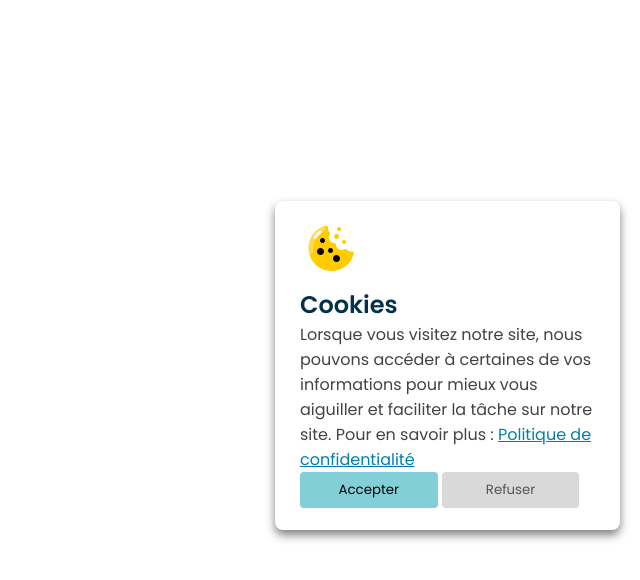
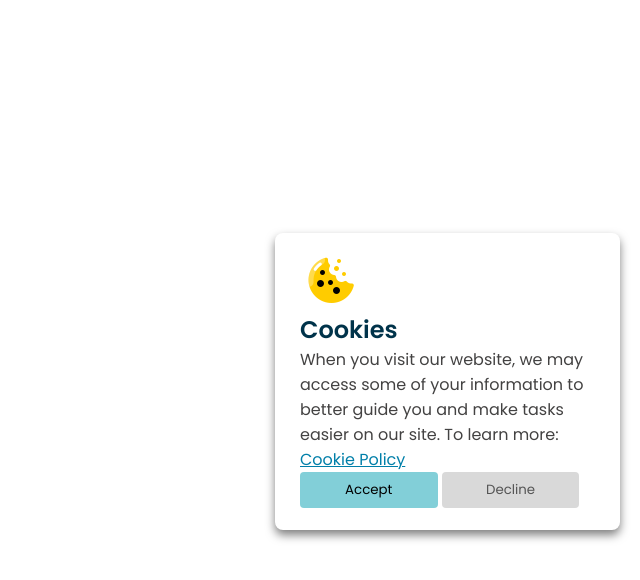
Before and after one commit to ShHaWkK/Temps_Donne, a PHP site: page /includes/cookie.php in a window 1280 px wide. Shown: the part 220-800 px from the top of the page, without its empty margins (640-1280 px from the left). Run offline with PHP 8.4, Linux system fonts and the light colour scheme.

Commit message:
Update cookie for lang

```diff
--- a/front/includes/cookie.php
+++ b/front/includes/cookie.php
@@ -1,51 +1,56 @@
+<?php
+include_once('../includes/lang.php');
+?>
+
 <!DOCTYPE html>
-<html lang="fr">
+<html lang="<?php echo htmlspecialchars($data['LANGUAGE_CODE']); ?>">
 <head>
     <meta charset="UTF-8">
     <meta name="viewport" content="width=device-width, initial-scale=1.0">
-    <title>Cookie Consentement</title>
+    <title><?php echo !empty($data['COOKIE_TITLE']) ? htmlspecialchars($data['COOKIE_TITLE']) : 'Default Title'; ?></title>
     <link rel="stylesheet" href="../css/cookie.css">
 </head>
 <body>
 
-    <div class="cookie-wrapper">
+<div class="cookie-wrapper">
         <div class="titre">
             <i class="bx bx-cookie"></i>
-            <img src="images/cookie.png" alt="Icookie" class="header-image">
-            <h2>Cookies</h2>
+            <img src="images/cookie.png" alt="Cookie Icon" class="header-image">
+            <h2><?php echo !empty($data['COOKIE_TITLE']) ? htmlspecialchars($data['COOKIE_TITLE']) : 'Cookies'; ?></h2>
         </div>
         <div class="data">
-            <p>Lorsque vous visitez notre site, nous pouvons accéder à certaines de vos informations pour mieux vous aiguiller et faciliter la tâche sur notre site. Pour en savoir plus : <a href="#">Politique de confidentialité</a></p>
+            <p><?php echo !empty($data['COOKIE_DESCRIPTION']) ? htmlspecialchars($data['COOKIE_DESCRIPTION']) : 'When you visit our website, we may access some of your information to better guide you and make tasks easier on our site. To learn more:'; ?>
+            <a href="<?php echo !empty($data['COOKIE_POLICY_LINK']) ? htmlspecialchars($data['COOKIE_POLICY_LINK']) : '#'; ?>">
+            <?php echo !empty($data['COOKIE_POLICY_TEXT']) ? htmlspecialchars($data['COOKIE_POLICY_TEXT']) : 'Cookie Policy'; ?></a></p>
         </div>
         <div class="choisir">
-            <button class="choix" id="acceptBtn">Accepter</button>
-            <button class="choix" id="declineBtn">Refuser</button>
+            <button class="choix" id="acceptBtn"><?php echo !empty($data['ACCEPT_BUTTON']) ? htmlspecialchars($data['ACCEPT_BUTTON']) : 'Accept'; ?></button>
+            <button class="choix" id="declineBtn"><?php echo !empty($data['DECLINE_BUTTON']) ? htmlspecialchars($data['DECLINE_BUTTON']) : 'Decline'; ?></button>
         </div>
     </div>
 
     <script>
     const cookieBox = document.querySelector(".cookie-wrapper"),
-          buttons = document.querySelectorAll(".choix");
+          acceptBtn = document.getElementById("acceptBtn"),
+          declineBtn = document.getElementById("declineBtn");
 
     const executeCodes = () => {
         if (document.cookie.includes("AuTempsDonnee")) return;
         cookieBox.classList.add("show");
 
-        buttons.forEach((button) => {
-            button.addEventListener("click", () => {
-                cookieBox.classList.remove("show");
+        acceptBtn.addEventListener("click", () => {
+            cookieBox.classList.remove("show");
+            //document.cookie = "cookieBy=AuTempsDonnee; max-age=" + 60 * 60 * 24 * 30; // Sets the cookie for 1 month
+            // 1 seconde
+            document.cookie = "cookie = AuTempsDonnee; max-age=" + 1;
+        });
 
-                if (button.id == "acceptBtn") {
-                    // Définit le cookie pour 1 mois
-                    //document.cookie = "cookieBy=AuTempsDonnee; max-age=" + 60 * 60 * 24 * 30;
-                    document.cookie = "cookieBy=AuTempsDonnee; max-age=" + 1;
-                }
-            });
+        declineBtn.addEventListener("click", () => {
+            cookieBox.classList.remove("show");
         });
     };
     window.addEventListener("load", executeCodes);
-</script>
-
+    </script>
 
 </body>
 </html>
--- a/front/lang/lang_EN.json
+++ b/front/lang/lang_EN.json
@@ -107,5 +107,11 @@
     "VOLUNTEER_PASSWORD_INPUT_LABEL": "Password",
     "VOLUNTEER_LOGIN_BUTTON_TEXT": "Sign In",
     "VOLUNTEER_FORGOT_PASSWORD_LINK": "Forgot Password?",
-    "LANGUAGE_CODE": "en"
+    "LANGUAGE_CODE": "en",
+
+    "COOKIE_TITLE": "Cookies",
+    "COOKIE_DESCRIPTION": "When you visit our website, we may access some of your information to better guide you and make tasks easier on our site. To learn more:",
+    "COOKIE_POLICY_LINK": "Privacy Policy",
+    "ACCEPT_BUTTON": "Accept",
+    "DECLINE_BUTTON": "Decline"
 }
```
Also changed, not shown: front/lang/lang_FR.json (+7 -1 lines).
